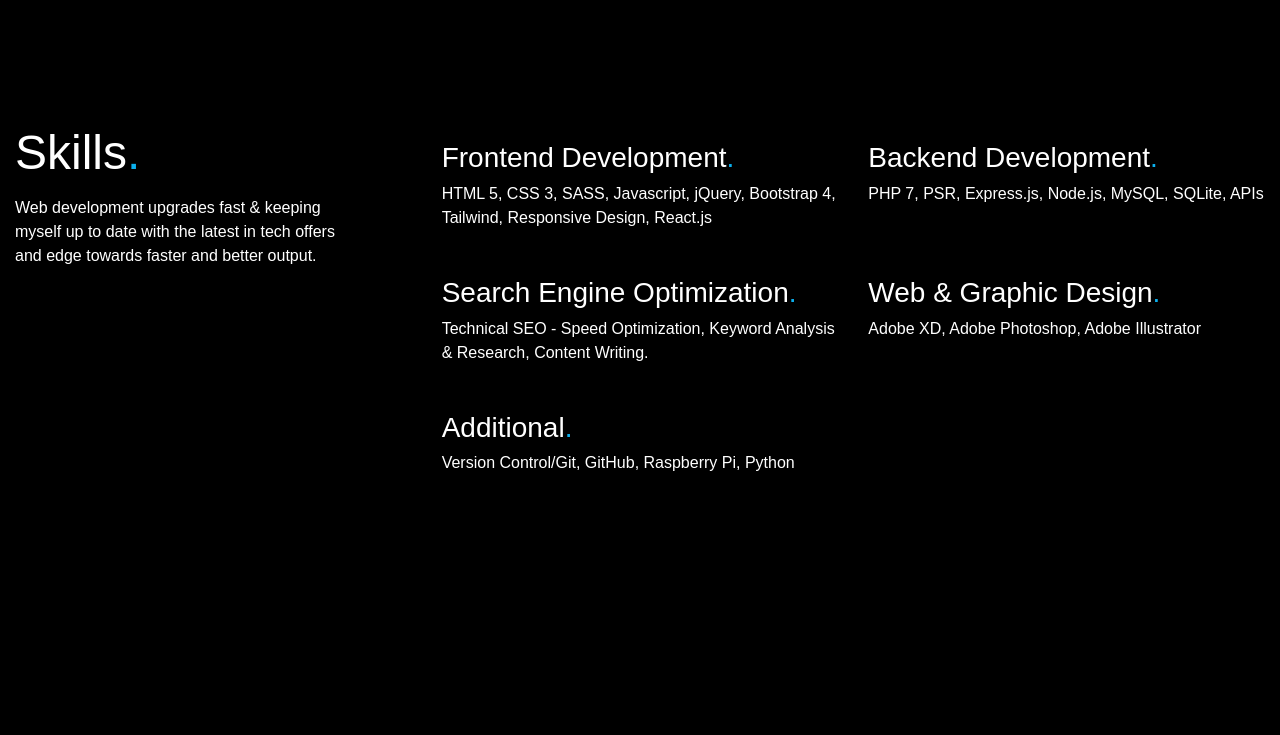
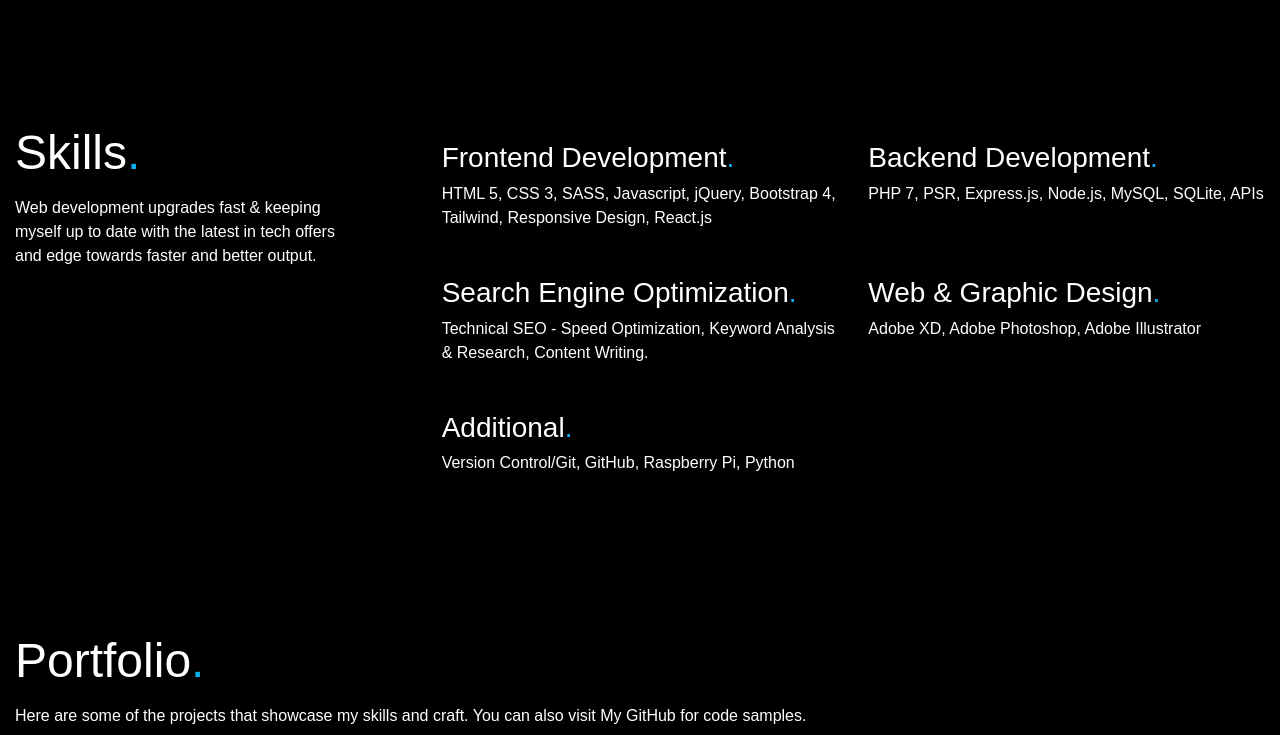
Before and after one commit to zaxwebs/zaxwebs-2020, a website built with Parcel: page src/index.html in a window 1280 px wide. Shown: the part 785-1520 px from the top of the page. Built offline with nearby package versions, Linux system fonts and the light colour scheme; a web font is replaced by a local one.

Commit message:
Updated section style

```diff
--- a/src/styles/_custom.scss
+++ b/src/styles/_custom.scss
@@ -55,7 +55,7 @@ section {
 	@include media-breakpoint-up(md) {
 		padding: $spacer * 4 0;
 	}
-	min-height: 90vh;
+	min-height: 60vh;
 }
 
 // PAGE(s)
```
